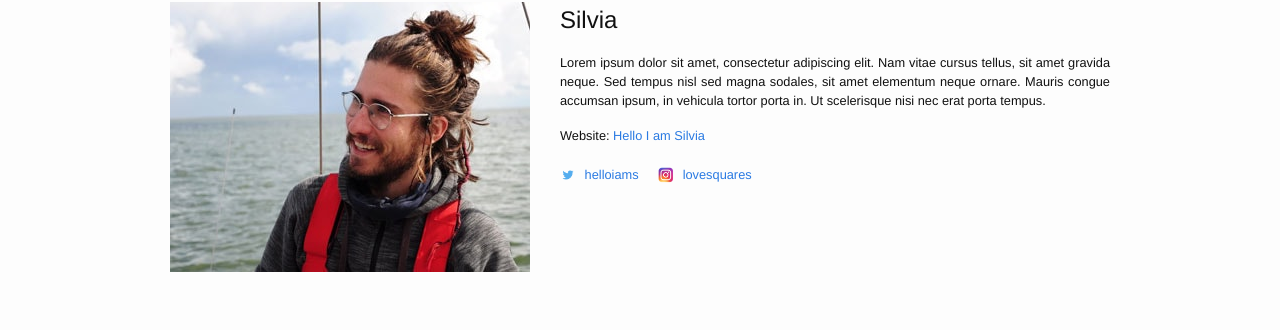
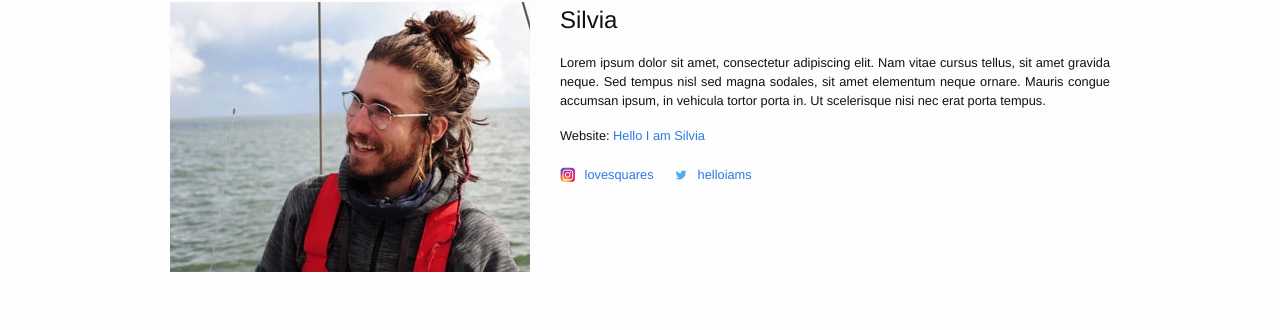
Before and after one commit to Honeyboom/honeyboom.github.io, a Jekyll site: the page built from silvia-michal.html, in a window 1280 px wide. Shown: the part 85-415 px from the top of the page. Built offline with Jekyll 4.4.1, drawn with Linux system fonts in a browser that asks for light colours; part of the change alters nothing that is shown.

```diff
--- a/_data/social.yml
+++ b/_data/social.yml
@@ -1,8 +1,9 @@
 silvia:
+  - name: instagram
+    username: lovesquares
   - name: twitter
     username: helloiams
-  - name: instagram
-    username: lovesquares
+
 
 michal:
   - name: facebook
```
